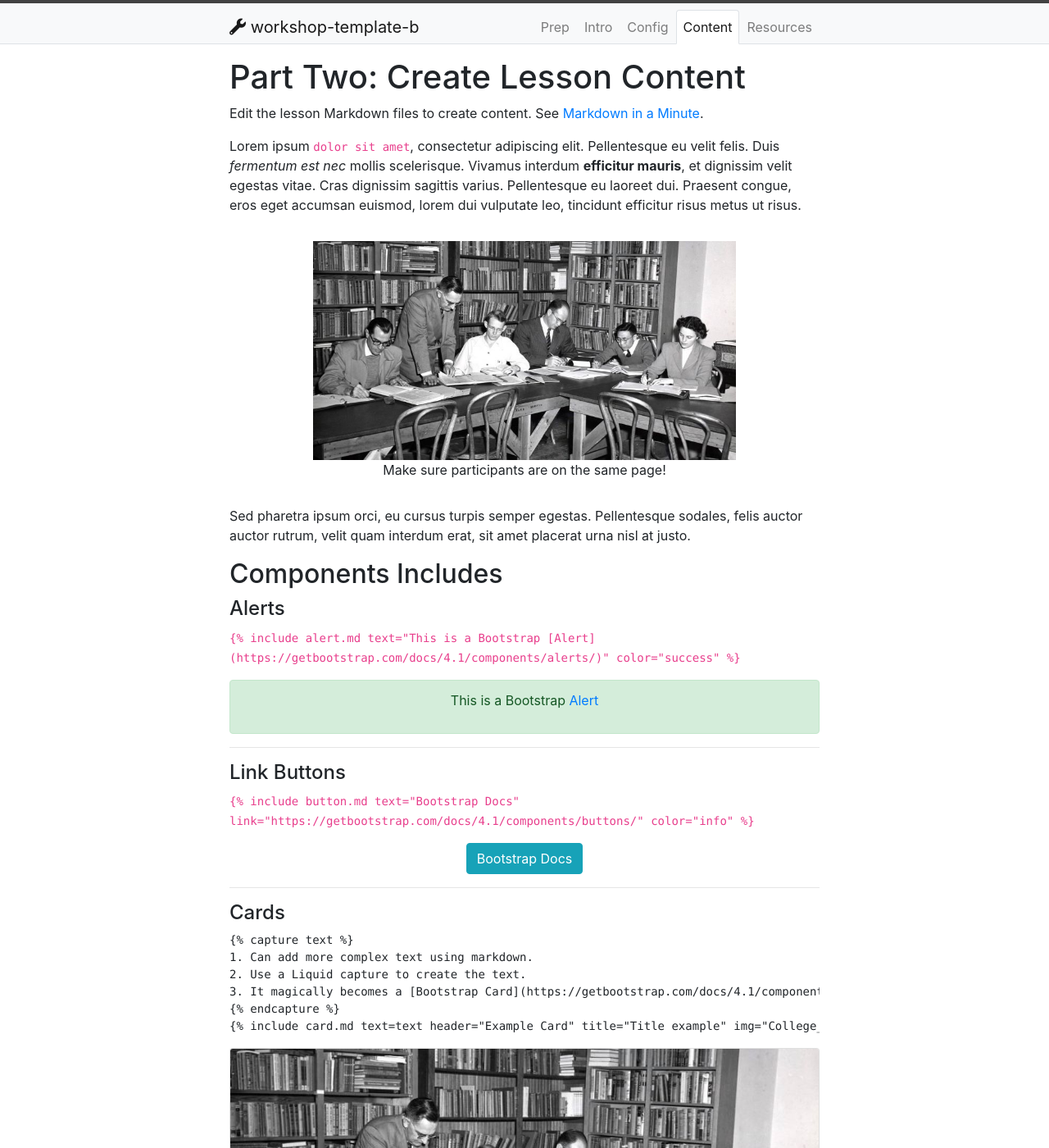
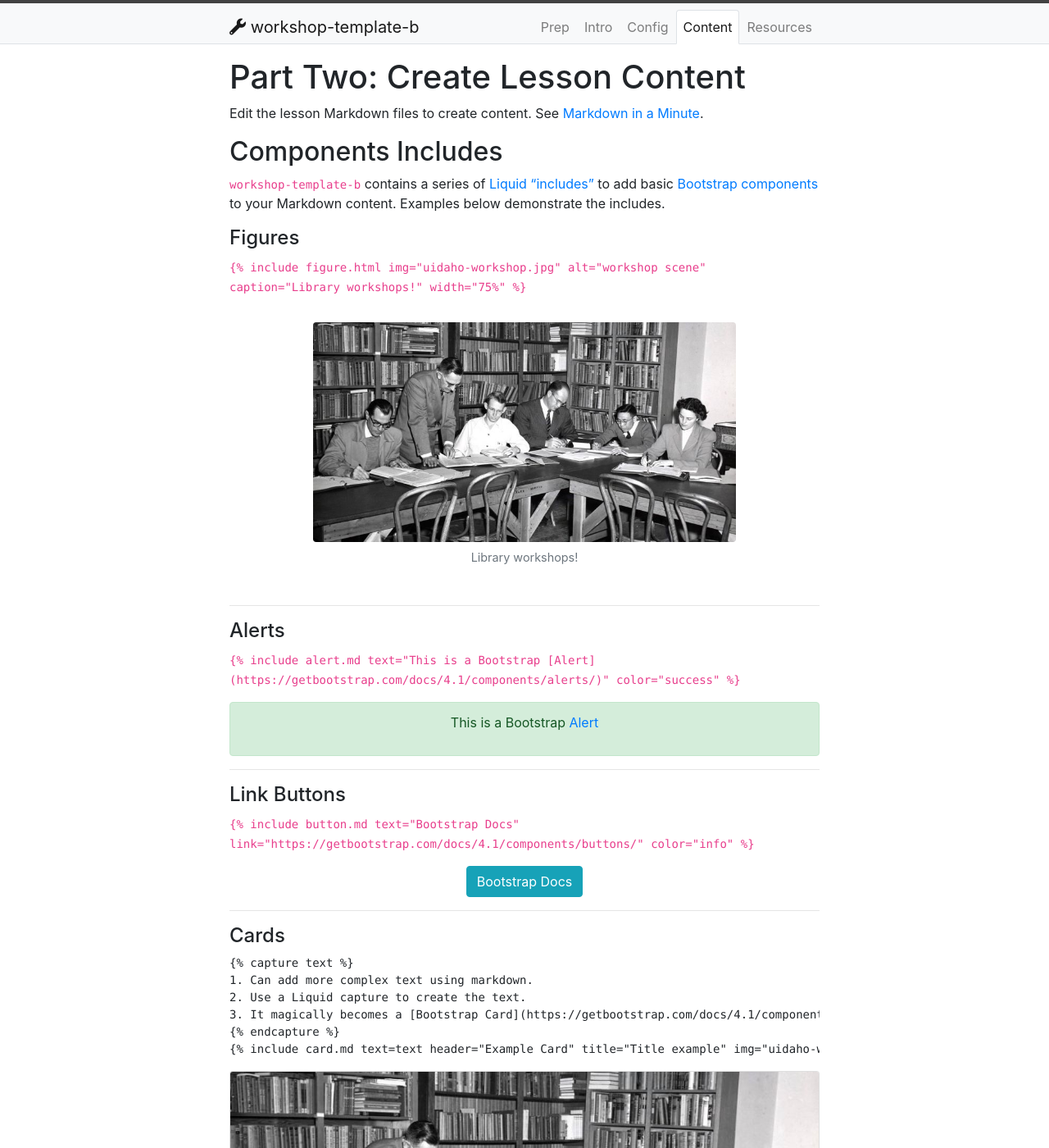
Before and after one commit to evanwill/workshop-template-b, a Jekyll site: the page built from _sections/3-lesson.md, in a window 1280 px wide and 1400 px high. Shown: the whole window at 82% size. Built offline with Jekyll 4.4.1, drawn with Linux system fonts in a browser that asks for light colours.

Commit message:
update figure include

````diff
--- a/_includes/figure.html
+++ b/_includes/figure.html
@@ -1,4 +1,4 @@
-<figure class="text-center p-3">
-  <img src="{{ include.file | prepend: '/images/' | absolute_url }}" alt="{{ include.alt }}" {% if include.width %}style="width:{{ include.width }};"{% endif %} class="img-fluid">
-  {% if include.caption %}<figcaption>{{ include.caption }}</figcaption>{% endif %}
+<figure class="figure text-center p-3">
+  <img src="{{ include.img | prepend: '/images/' | absolute_url }}" alt="{{ include.alt }}" {% if include.width %}style="width:{{ include.width }};"{% endif %} class="figure-img img-fluid rounded">
+  {% if include.caption %}<figcaption class="figure-caption">{{ include.caption }}</figcaption>{% endif %}
 </figure>
--- a/_sections/3-lesson.md
+++ b/_sections/3-lesson.md
@@ -8,18 +8,18 @@ nav: true
 Edit the lesson Markdown files to create content.
 See [Markdown in a Minute](https://evanwill.github.io/_drafts/notes/markdown-minute.html).
 
-Lorem ipsum `dolor sit amet`, consectetur adipiscing elit. Pellentesque eu velit felis.
-Duis *fermentum est nec* mollis scelerisque.
-Vivamus interdum **efficitur mauris**, et dignissim velit egestas vitae. Cras dignissim sagittis varius.
-Pellentesque eu laoreet dui.
-Praesent congue, eros eget accumsan euismod, lorem dui vulputate leo, tincidunt efficitur risus metus ut risus.
+## Components Includes
 
-{% include figure.html file="College_of_Education_University_of_Idaho_Workshop_scene_2273.jpg" alt="workshop scene" caption="Make sure participants are on the same page!" width="75%" %}
+`workshop-template-b` contains a series of [Liquid "includes"](https://jekyllrb.com/docs/includes/) to add basic [Bootstrap components](https://getbootstrap.com/docs/4.1/components/) to your Markdown content.
+Examples below demonstrate the includes.
 
-> Sed pharetra ipsum orci, eu cursus turpis semper egestas.
-> Pellentesque sodales, felis auctor auctor rutrum, velit quam interdum erat, sit amet placerat urna nisl at justo.
+#### Figures
 
-## Components Includes
+`{% raw %}{% include figure.html img="uidaho-workshop.jpg" alt="workshop scene" caption="Library workshops!" width="75%" %}{% endraw %}`
+
+{% include figure.html img="uidaho-workshop.jpg" alt="workshop scene" caption="Library workshops!" width="75%" %}
+
+----------
 
 #### Alerts
 
@@ -45,7 +45,7 @@ Praesent congue, eros eget accumsan euismod, lorem dui vulputate leo, tincidunt
 2. Use a Liquid capture to create the text.
 3. It magically becomes a [Bootstrap Card](https://getbootstrap.com/docs/4.1/components/card/).
 {% endcapture %}
-{% include card.md text=text header="Example Card" title="Title example" img="College_of_Education_University_of_Idaho_Workshop_scene_2273.jpg" %}{% endraw %}
+{% include card.md text=text header="Example Card" title="Title example" img="uidaho-workshop.jpg" %}{% endraw %}
 ```
 
 {% capture text %}
@@ -53,7 +53,7 @@ Praesent congue, eros eget accumsan euismod, lorem dui vulputate leo, tincidunt
 2. Use a Liquid capture to create the text.
 3. It magically becomes a [Bootstrap Card](https://getbootstrap.com/docs/4.1/components/card/).
 {% endcapture %}
-{% include card.md text=text header="Example Card" title="Title example" img="College_of_Education_University_of_Idaho_Workshop_scene_2273.jpg" %}
+{% include card.md text=text header="Example Card" title="Title example" img="uidaho-workshop.jpg" %}
 
 ------------
 
````
Also changed, not shown: _sections/2-lesson.md (+1 -1 lines), index.md (+1 -1 lines), images/uidaho-workshop.jpg (renamed from images/College_of_Education_University_of_Idaho_Workshop_scene_2273.jpg).
